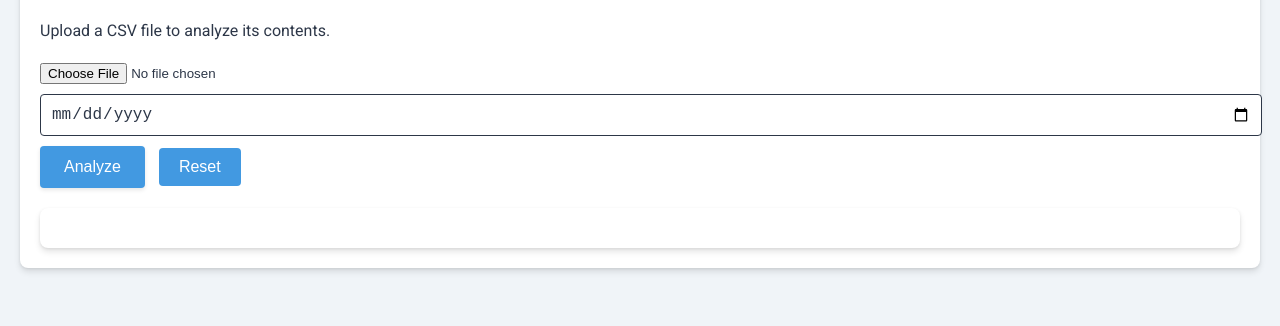
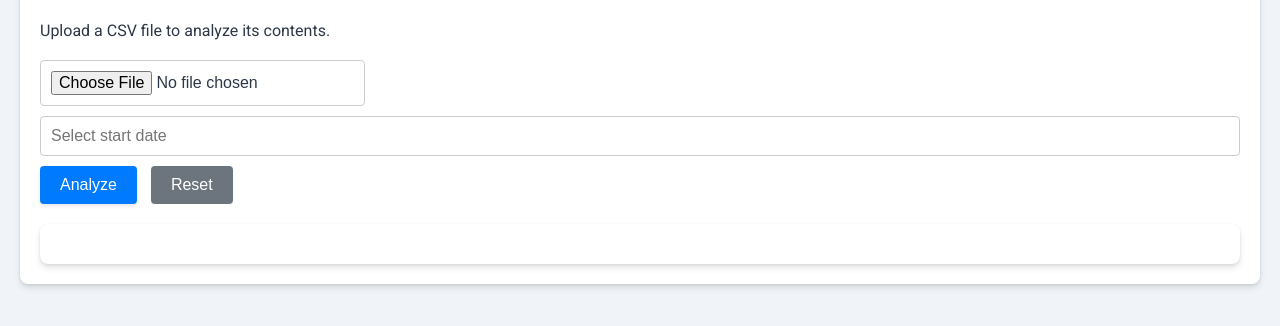
Before and after one commit to SekhmetAnkh/SecretTeamTools, a plain HTML site: page csv-analyzer.html in a window 1280 px wide. Shown: the part 166-492 px from the top of the page. Drawn offline with nearby package versions, Linux system fonts and the light colour scheme.

Commit message:
Update csv-analyzer.html

```diff
--- a/csv-analyzer.html
+++ b/csv-analyzer.html
@@ -8,7 +8,9 @@
     <link rel="stylesheet" href="https://cdnjs.cloudflare.com/ajax/libs/font-awesome/6.1.1/css/all.min.css">
     <link rel="stylesheet" href="styles.css">
     <link rel="stylesheet" href="dark-mode.css">
+    <link rel="stylesheet" href="https://cdn.jsdelivr.net/npm/flatpickr/dist/flatpickr.min.css">
     <script src="https://cdnjs.cloudflare.com/ajax/libs/PapaParse/5.3.0/papaparse.min.js"></script>
+    <script src="https://cdn.jsdelivr.net/npm/flatpickr"></script>
     <script>
         // Immediately set the theme to prevent flash
         let theme = localStorage.getItem('theme');
@@ -28,6 +30,31 @@
         #csvFileInput, #startDate {
             margin-right: 10px;
             margin-bottom: 10px;
+            padding: 10px;
+            border: 1px solid #ccc;
+            border-radius: 4px;
+            font-size: 16px;
+        }
+
+        /* Button styles */
+        .btn-primary, .btn-secondary {
+            background-color: #007bff;
+            color: white;
+            padding: 10px 20px;
+            border: none;
+            border-radius: 4px;
+            cursor: pointer;
+            font-size: 16px;
+            transition: background-color 0.3s ease;
+            margin-right: 10px;
+        }
+
+        .btn-secondary {
+            background-color: #6c757d;
+        }
+
+        .btn-primary:hover, .btn-secondary:hover {
+            background-color: #0056b3;
         }
 
         /* Table styles */
@@ -57,10 +84,6 @@
             background-color: var(--navbar-hover-bg);
         }
 
-        .btn-primary {
-            margin-right: 10px;
-        }
-
         #output {
             margin-top: 20px;
             padding: 20px;
@@ -79,9 +102,9 @@
 
         <div class="input-group">
             <input type="file" id="csvFileInput" accept=".csv" />
-            <input type="date" id="startDate" />
+            <input type="text" id="startDate" placeholder="Select start date" />
             <button id="analyzeButton" class="btn-primary">Analyze</button>
-            <button id="resetButton">Reset</button>
+            <button id="resetButton" class="btn-secondary">Reset</button>
         </div>
 
         <div id="output">
@@ -94,6 +117,12 @@
     <script>
         document.addEventListener('DOMContentLoaded', function() {
             loadNavbar();
+
+            // Initialize flatpickr for date input
+            flatpickr("#startDate", {
+                enableTime: false,
+                dateFormat: "Y-m-d"
+            });
 
             // Add click event listener for analyze button
             document.getElementById('analyzeButton').addEventListener('click', function() {
```
